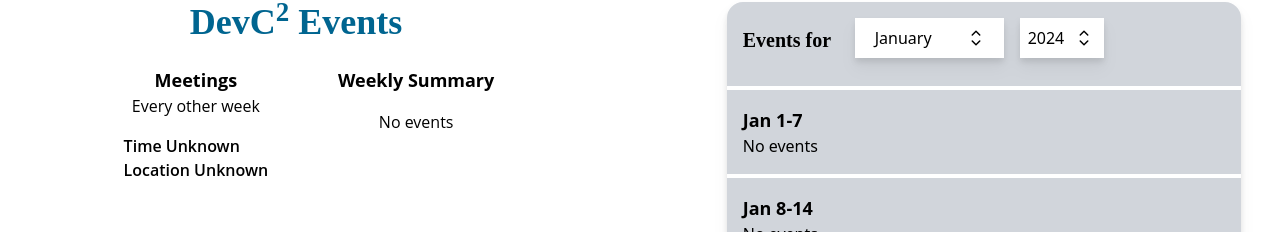
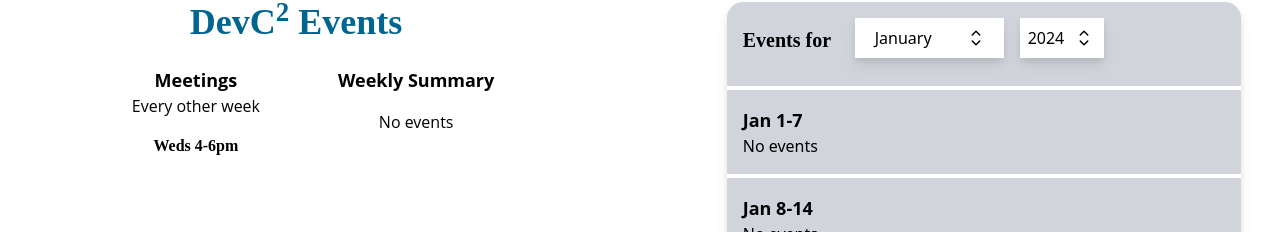
Before and after one commit to SqmL1/ProgrammingClub, a Nuxt app: page /events in a window 1280 px wide. Shown: the part 394-626 px from the top of the page. Built offline with nearby package versions, Linux system fonts and the light colour scheme.

Commit message:
feat(events.json/meetings): Added meeting times

```diff
--- a/pages/events.vue
+++ b/pages/events.vue
@@ -654,8 +654,7 @@
 						</div>
 						<div class="mx-auto w-fit">
 							<!-- Insert times here -->
-							<p class="font-semibold">Time Unknown</p>
-							<p class="font-semibold">Location Unknown</p>
+							<p class="font-semibold font-extra">Weds 4-6pm</p>
 						</div>
 					</div>
 
```
